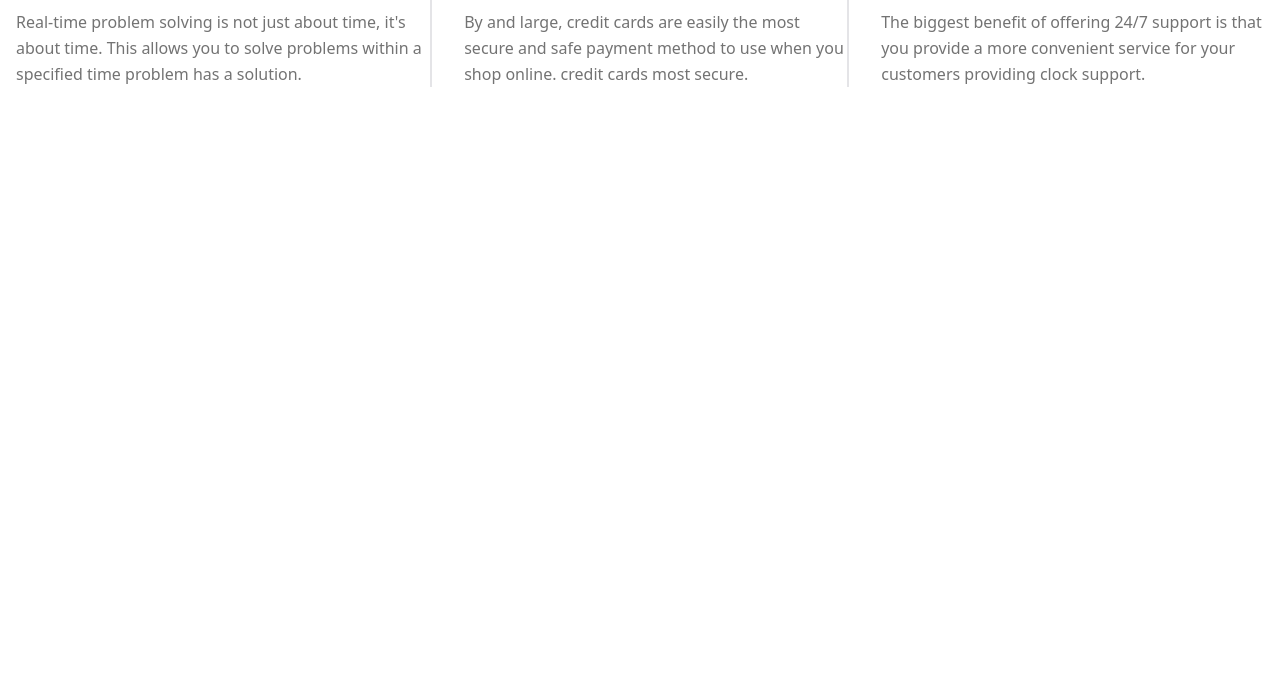
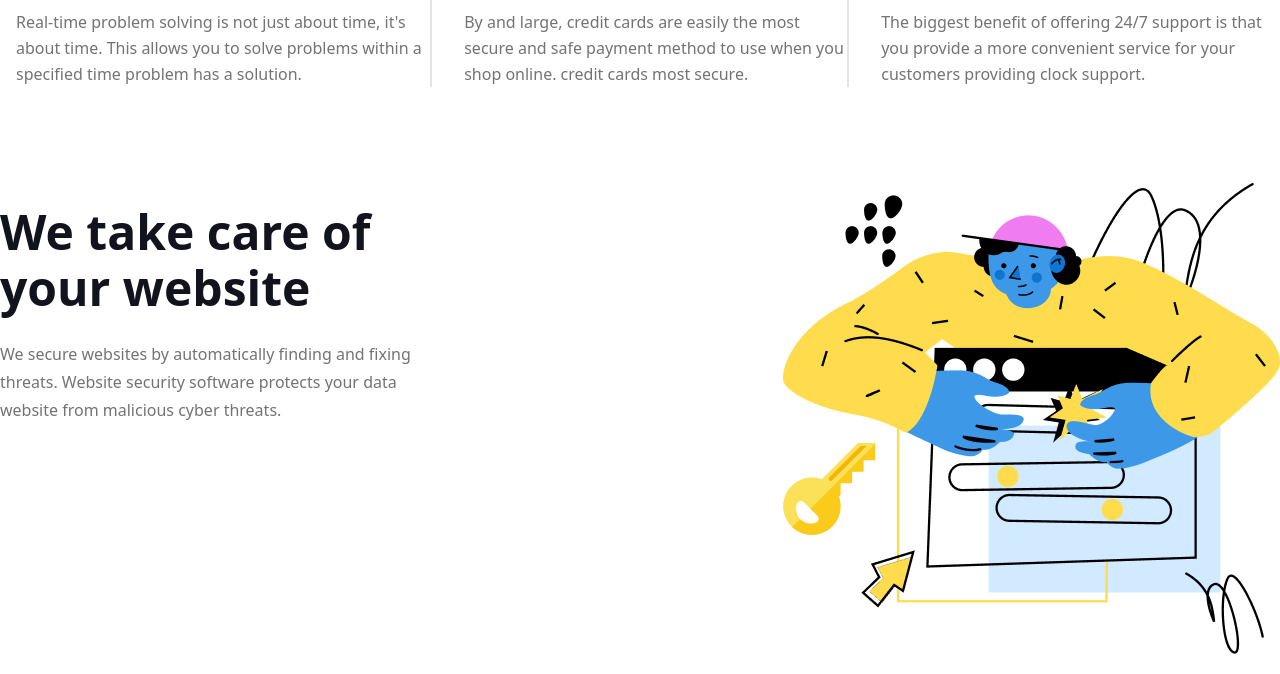
Before and after one commit to gulyorakamilva/sark-landing, a plain HTML site: page index.html in a window 1280 px wide. Shown: the part 571-1245 px from the top of the page. Before the commit the page ends 800 px from the top, so only its background shows below. Drawn offline with nearby package versions, Linux system fonts and the light colour scheme.

Commit message:
fixed: added security and exchange sections

```diff
--- a/index.html
+++ b/index.html
@@ -98,6 +98,26 @@
         </div>
         </section>
       <!-- Features section ends -->
+
+      <!-- Security section starts -->
+       <section>
+        <div class="container mx-auto ">
+          <div class="flex items-center justify-between ">
+          <div class="size-[430px]" >
+            <h2 class="text-[48px] text-[#12141D] leading-[56px] font-bold mb-6">We take care of your website</h2>
+            <p class="text-base text-neutral-500 leading-7 font-normal">We secure websites by automatically finding and fixing threats. Website security software protects your data website from malicious cyber threats. </p>
+          </div>
+          <div>
+            <img src="./images/security image.png" alt="security image">
+          </div>
+          </div>
+        </div>
+        </section>
+      <!-- Security section ends -->
+
+      <!-- Exchange section starts -->
+
+      <!-- Exchange section ends -->
     </header>
   </body>
 </html>
```
Also changed, not shown: images/security image.png (added).
